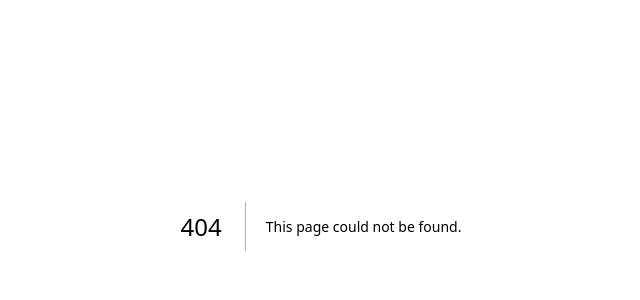
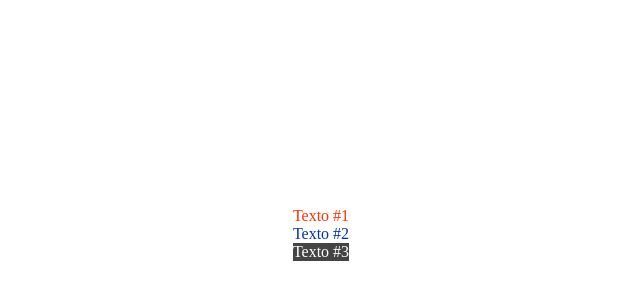
Before and after one commit to nina0-0nina/Curso_nextjs, a Next.js app in the folder curso-nextjs/exercicios/: page /css/integracao2 in a window 1280 px wide. Before the commit this address had no page. Shown: the part 174-474 px from the top of the page, without its empty margins (319-959 px from the left). Built offline with nearby package versions, Linux system fonts and the light colour scheme.

Commit message:
integração com css #2

```diff
--- a/curso-nextjs/exercicios/src/pages/css/integracao1.css
+++ b/curso-nextjs/exercicios/src/pages/css/integracao1.css
@@ -1,12 +1,12 @@
-.integracao1.vermelha {
+.integracao1 .vermelha {
     color: #f30;
 }
 
-.integracao1.azul {
+.integracao1 .azul {
     color: #03a;
 }
 
-.integracao1.branca {
+.integracao1 .branca {
     background-color: #444;
     color: #fff
 }
--- /dev/null
+++ b/curso-nextjs/exercicios/src/pages/css/integracao2.jsx
@@ -0,0 +1,24 @@
+// import
+import styles from "./integracao2.module.css"
+
+export default function integracao2 () {
+    return (
+        <div id = {styles.integracao2}>
+
+            <div className = {styles.vermelha}>
+                Texto #1
+            </div>
+
+
+            <div className = {styles.azul}>
+                Texto #2
+            </div>
+
+
+            <div className = {styles.branca}>
+                Texto #3
+            </div>
+
+        </div>
+    )
+}
--- /dev/null
+++ b/curso-nextjs/exercicios/src/pages/css/integracao2.module.css
@@ -0,0 +1,20 @@
+#integracao2 {
+    height: 100vh;
+    display: flex;
+    flex-direction: column;
+    justify-content: center;
+    align-items: center;
+}
+
+.vermelha {
+    color: #f30;
+}
+
+.azul {
+    color: #03a;
+}
+
+.branca {
+    background-color: #444;
+    color: #fff
+}
```
